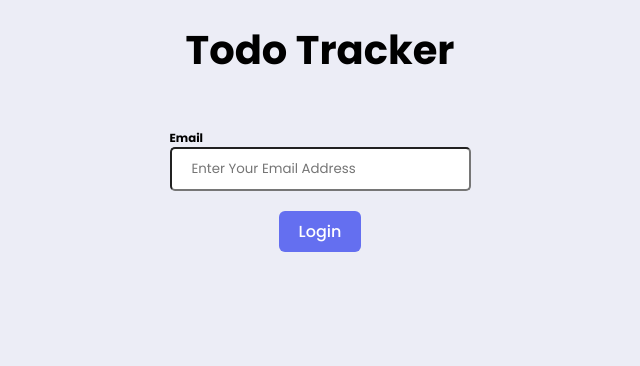
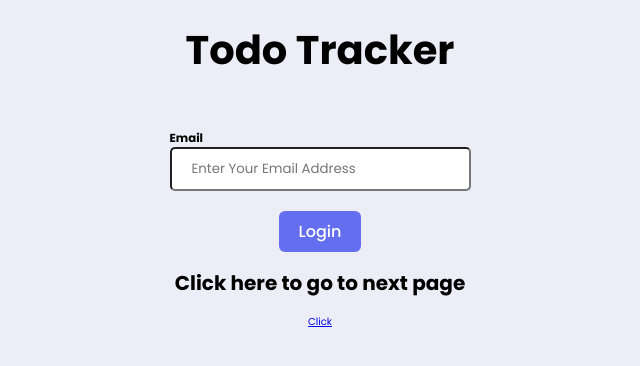
Before and after one commit to ezomonglory/react-todo-app, a React (Create React App) app: page / in a window 1280 px wide. Shown: the top 366 px of the page, without its empty margins (320-960 px from the left). Built offline with nearby package versions, Linux system fonts and the light colour scheme.

Commit message:
btn click

```diff
--- a/src/SignUp.js
+++ b/src/SignUp.js
@@ -3,7 +3,7 @@
 /* eslint-disable react/button-has-type */
 /* eslint-disable prettier/prettier */
 import react, {useRef, useState} from 'react';
-import { useNavigate } from 'react-router-dom';
+import { useNavigate, Link } from 'react-router-dom';
 import {BeatLoader} from 'react-spinners'
 import axios from 'axios'
 import style from './styles/modules/app.module.scss';
@@ -69,6 +69,12 @@ return(
 
 			<Button variants='primary' type='submit' onClick={signUp}>
 				{load ?<BeatLoader color="#fff" size={10} /> : ' Login'}</Button>
+
+                    {/* This part wont be in the main code i only did it cause theres an error in the API */}
+                    <br/>
+                <h1>Click here to go to next page</h1>
+                    <br/>
+                <Link to="/todo-tracker">Click</Link>
 		</div>
 	</div>
 )};
```
